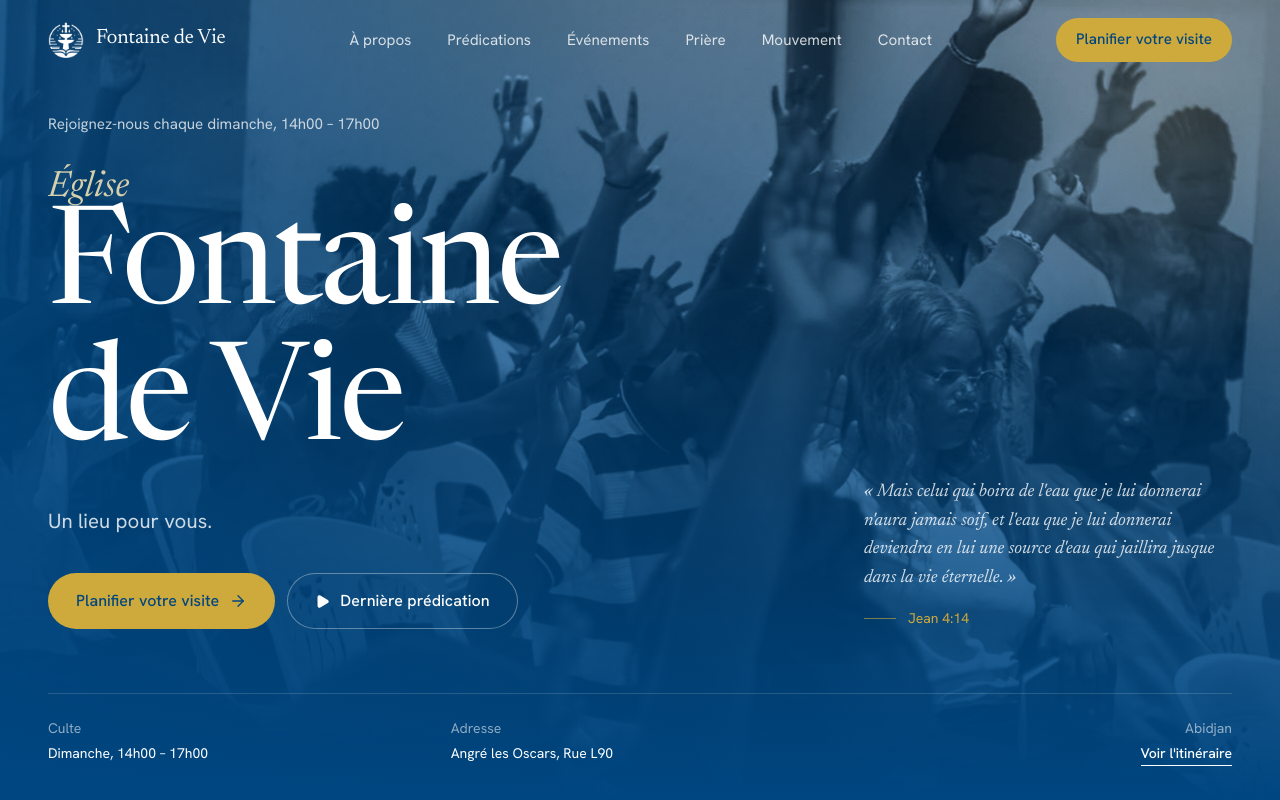
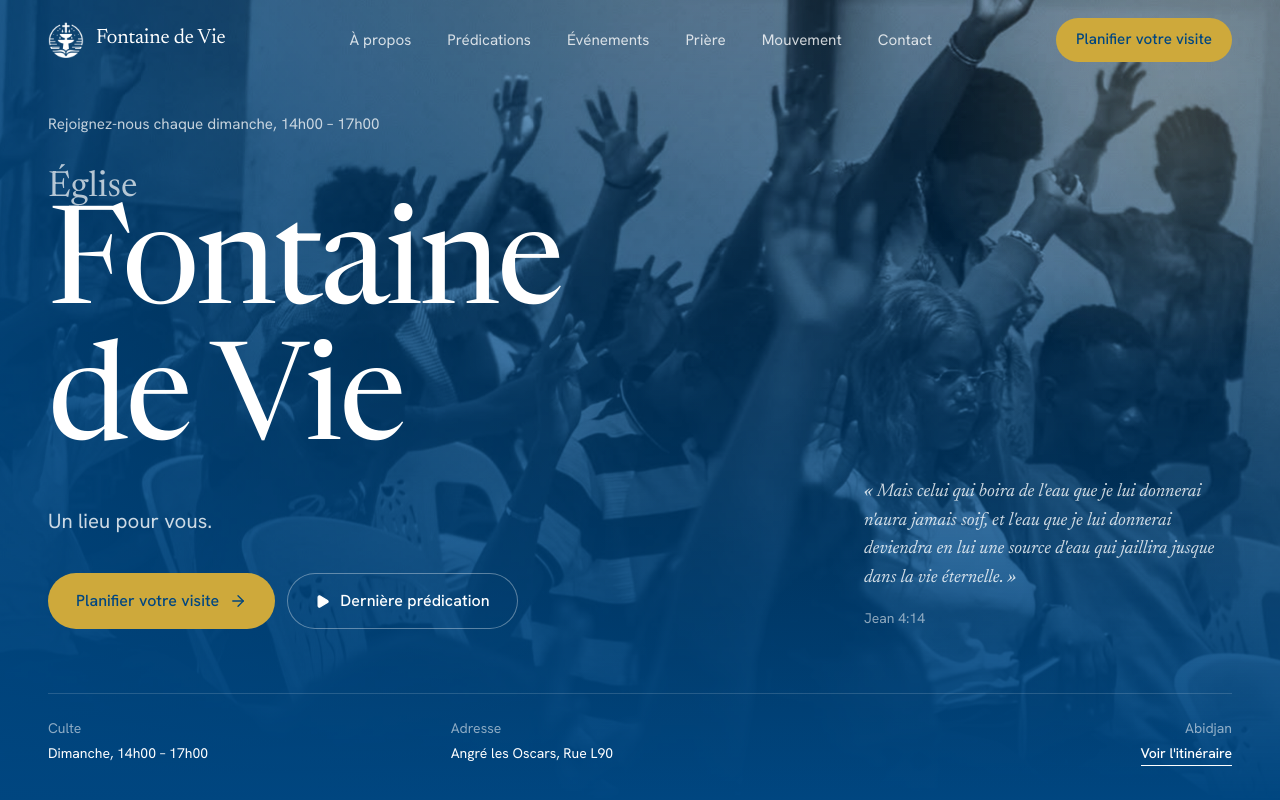
Before and after one commit to JuniorKamond/Eglise-fontaine-de-vie, a Next.js app: page / in a window 1280 px wide. Shown: the top 800 px of the page. Built offline with nearby package versions, Linux system fonts and the light colour scheme.

Commit message:
Suppression des traits dores et simplification des references de versets

```diff
--- a/src/app/a-propos/page.tsx
+++ b/src/app/a-propos/page.tsx
@@ -60,8 +60,7 @@ export default function AboutPage() {
         <AnimatedSection className="conteneur">
           <blockquote className="mx-auto max-w-4xl">
             <p className="font-serif text-[clamp(1.6rem,3.6vw,2.9rem)] italic leading-[1.3] text-white/90">{config.eglise.verset}</p>
-            <footer className="mt-8 flex items-center gap-4 text-meta text-or">
-              <span className="h-px w-10 bg-or/60" aria-hidden />
+            <footer className="mt-8 text-meta text-white/55">
               {config.eglise.reference_verset}
             </footer>
           </blockquote>
--- a/src/app/mouvement/page.tsx
+++ b/src/app/mouvement/page.tsx
@@ -33,8 +33,7 @@ export default function MovementPage() {
         <AnimatedSection className="conteneur">
           <blockquote className="max-w-4xl">
             <p className="font-serif text-[clamp(1.6rem,3.6vw,2.9rem)] italic leading-[1.3] text-encre">{m.verset}</p>
-            <footer className="mt-8 flex items-center gap-4 text-meta text-or-fonce">
-              <span className="h-px w-10 bg-or-fonce/60" aria-hidden />
+            <footer className="mt-8 text-meta text-brume">
               {m.reference_verset}
             </footer>
           </blockquote>
--- a/src/components/home/Hero.tsx
+++ b/src/components/home/Hero.tsx
@@ -111,7 +111,7 @@ export function Hero() {
               Rejoignez-nous chaque dimanche, {config.horaires.culte_court}
             </motion.p>
             <h1 className="font-serif">
-              <Line delay={0.3} className="text-[clamp(1.5rem,3vw,2.25rem)] italic leading-none text-or-pale/90">Église</Line>
+              <Line delay={0.3} className="text-[clamp(1.5rem,3vw,2.25rem)] leading-none text-white/70">Église</Line>
               <Line delay={0.42} className="text-display">Fontaine</Line>
               <Line delay={0.54} className="text-display">de Vie</Line>
             </h1>
@@ -136,8 +136,7 @@ export function Hero() {
 
           <motion.blockquote {...fade(1.3)} className="hidden max-w-sm justify-self-end lg:col-span-4 lg:block">
             <p className="font-serif text-[1.15rem] italic leading-[1.55] text-white/80">{config.eglise.verset}</p>
-            <footer className="mt-4 flex items-center gap-3 text-meta text-or">
-              <span className="h-px w-8 bg-or/60" aria-hidden />
+            <footer className="mt-4 text-meta text-white/55">
               {config.eglise.reference_verset}
             </footer>
           </motion.blockquote>
--- a/src/components/home/Intro.tsx
+++ b/src/components/home/Intro.tsx
@@ -19,10 +19,10 @@ export function Intro() {
         </AnimatedSection>
 
         {/* Le verset apparaît dans le hero sur grand écran ; ici sur mobile et tablette */}
-        <AnimatedSection className="border-l border-or/60 pl-6 lg:hidden">
+        <AnimatedSection className="border-l border-encre/20 pl-6 lg:hidden">
           <blockquote>
             <p className="font-serif text-[1.15rem] italic leading-relaxed text-encre/85">{config.eglise.verset}</p>
-            <footer className="mt-3 text-meta text-or-fonce">{config.eglise.reference_verset}</footer>
+            <footer className="mt-3 text-meta text-brume">{config.eglise.reference_verset}</footer>
           </blockquote>
         </AnimatedSection>
       </div>
--- a/src/components/home/MinistrySection.tsx
+++ b/src/components/home/MinistrySection.tsx
@@ -36,7 +36,7 @@ export function MinistrySection() {
         <AnimatedSection className="mx-auto mt-20 max-w-2xl text-center lg:mt-28">
           <blockquote>
             <p className="font-serif text-[clamp(1.25rem,2.2vw,1.6rem)] italic leading-relaxed text-white/85">{m.verset}</p>
-            <footer className="mt-4 text-meta text-or">{m.reference_verset}</footer>
+            <footer className="mt-4 text-meta text-white/55">{m.reference_verset}</footer>
           </blockquote>
         </AnimatedSection>
       </div>
--- a/src/components/layout/Footer.tsx
+++ b/src/components/layout/Footer.tsx
@@ -15,7 +15,7 @@ export function Footer() {
           <Image src={logoWhite} alt={config.eglise.nom} width={104} height={104} className="h-[104px] w-[104px]" />
           <blockquote className="mt-8 max-w-sm font-serif text-[1.05rem] italic leading-relaxed text-white/75">
             {config.eglise.verset}
-            <footer className="mt-3 font-sans text-meta not-italic text-or">{config.eglise.reference_verset}</footer>
+            <footer className="mt-3 font-sans text-meta not-italic text-white/45">{config.eglise.reference_verset}</footer>
           </blockquote>
         </div>
 
```
